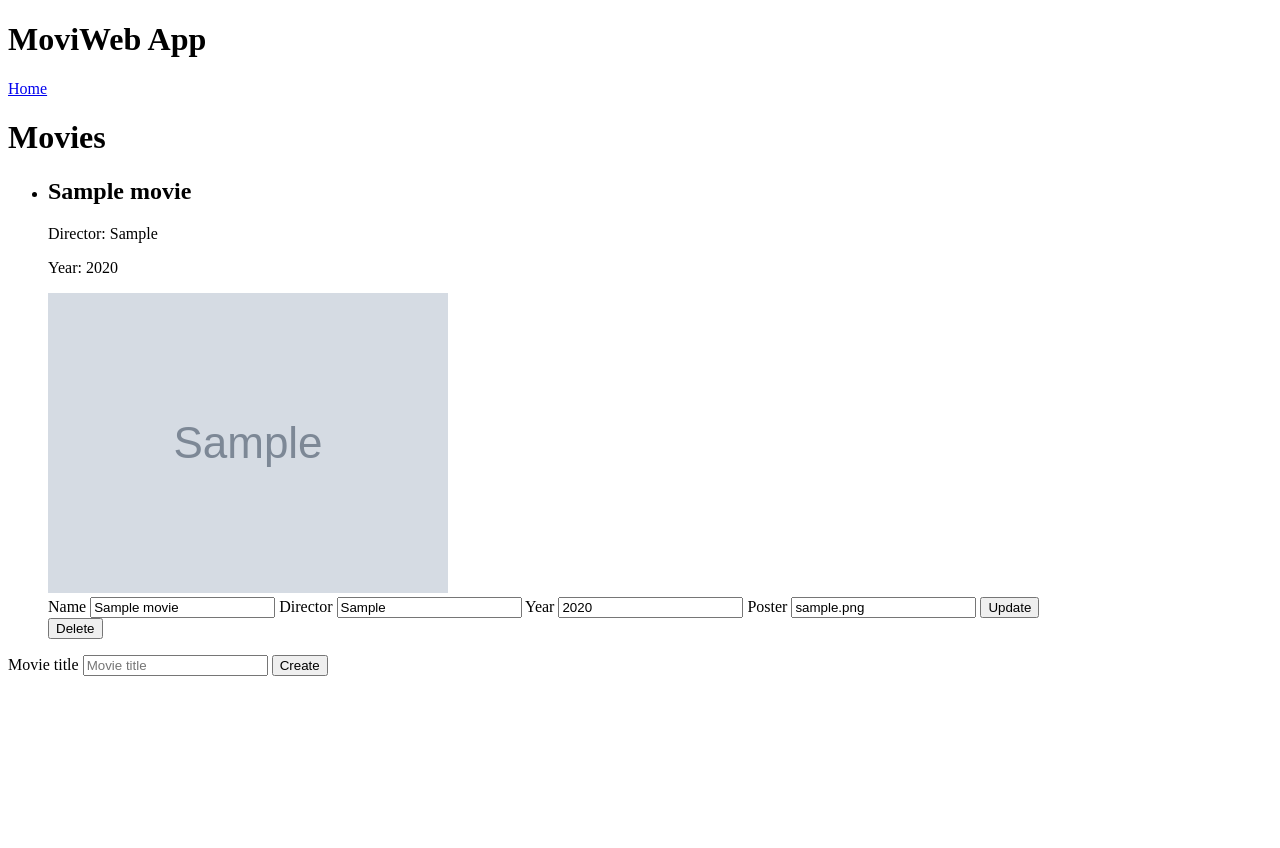
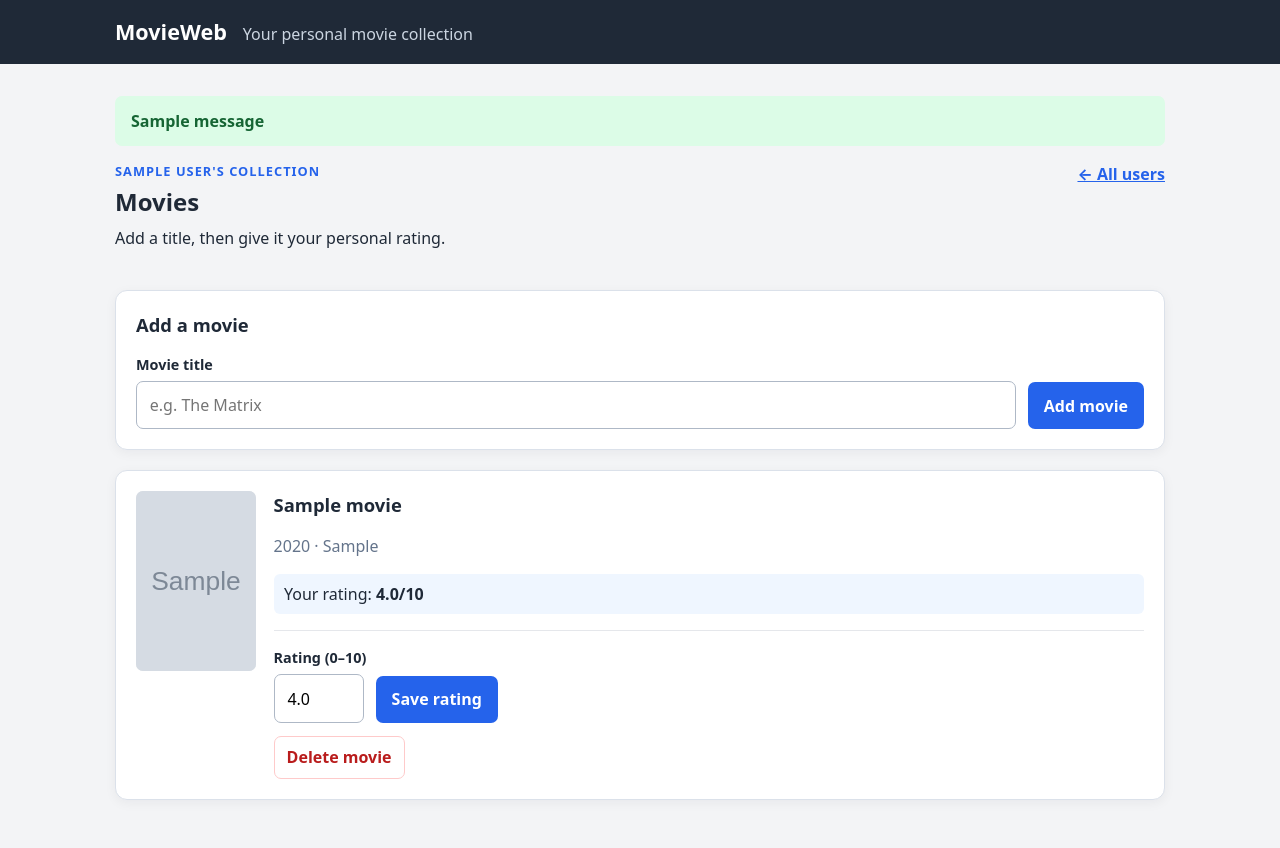
Before and after one commit to HGKlemp/MovieWebApp, a Flask app: page /users/1/movies in a window 1280 px wide. Before the commit the page ends 676 px from the top, so only its background shows below. Run offline with Flask 3, Linux system fonts and the light colour scheme; tables that the repository leaves empty hold one stand-in row (values such as "Sample post"); grey boxes marked "Sample" are stand-in pictures; one stand-in notice (Sample message) is shown.

Commit message:
Improve movie ratings and frontend

```diff
--- a/app.py
+++ b/app.py
@@ -1,11 +1,11 @@
 import os
 
-import requests
 from dotenv import load_dotenv
-from flask import Flask, redirect, render_template, request, url_for
+from flask import abort, flash, Flask, redirect, render_template, request, url_for
 
 from data_manager import DataManager
 from models import Movie, db
+from omdb_api import MovieNotFoundError, OMDbAPI, OMDbAPIError
 
 
 load_dotenv()
@@ -16,6 +16,7 @@ if not OMDB_API_KEY:
     raise RuntimeError("OMDB_API_KEY is not set.")
 
 app = Flask(__name__)
+app.config["SECRET_KEY"] = os.getenv("SECRET_KEY", "development-secret-key")
 
 basedir = os.path.abspath(os.path.dirname(__file__))
 
@@ -25,6 +26,7 @@ app.config["SQLALCHEMY_TRACK_MODIFICATIONS"] = False
 
 db.init_app(app)
 data_manager = DataManager()
+movie_api = OMDbAPI(OMDB_API_KEY)
 
 
 @app.route("/")
@@ -44,18 +46,28 @@ def list_users():
 @app.route("/users", methods=["POST"])
 def create_user():
     """Create a new user and redirect to the start page."""
-    name = request.form.get("name")
+    name = request.form.get("name", "").strip()
+    if not name:
+        flash("Please enter a user name.", "error")
+        return redirect(url_for("index"))
+
     data_manager.create_user(name)
+    flash(f"User {name} was created.", "success")
     return redirect(url_for("index"))
 
 
 @app.route("/users/<int:user_id>/movies")
 def get_movies(user_id):
     """Display all movies for a specific user."""
+    user = data_manager.get_user(user_id)
+    if user is None:
+        abort(404)
+
     movies = data_manager.get_movies(user_id)
     return render_template(
         "movies.html",
         movies=movies,
+        user=user,
         user_id=user_id,
     )
 
@@ -63,42 +75,42 @@ def get_movies(user_id):
 @app.route("/users/<int:user_id>/movies", methods=["POST"])
 def add_movie(user_id):
     """Create a new movie for a specific user."""
-    title = request.form.get("name")
+    if data_manager.get_user(user_id) is None:
+        abort(404)
 
-    url = "https://www.omdbapi.com/"
-    params = {
-        "apikey": OMDB_API_KEY,
-        "t": title,
-    }
+    title = request.form.get("name", "").strip()
+    if not title:
+        flash("Please enter a movie title.", "error")
+        return redirect(url_for("get_movies", user_id=user_id))
+
+    if data_manager.movie_title_exists(user_id, title):
+        flash("This movie is already in your collection.", "error")
+        return redirect(url_for("get_movies", user_id=user_id))
 
     try:
-        response = requests.get(url, params=params, timeout=10)
-        response.raise_for_status()
-    except requests.RequestException:
-        return "OMDb API is currently unavailable.", 503
+        movie_data = movie_api.fetch_movie(title)
+    except MovieNotFoundError as error:
+        flash(str(error), "error")
+        return redirect(url_for("get_movies", user_id=user_id))
+    except OMDbAPIError as error:
+        flash(str(error), "error")
+        return redirect(url_for("get_movies", user_id=user_id))
 
-    try:
-        movie_data = response.json()
-    except ValueError:
-        return "Invalid response from OMDb API.", 502
-
-    if movie_data.get("Response") == "False":
-        return "Movie not found.", 404
-
-    year_text = movie_data.get("Year")
-
-    if not year_text or not year_text.isdigit():
-        return "Invalid movie year from OMDb API.", 502
+    if data_manager.movie_title_exists(user_id, movie_data["name"]):
+        flash("This movie is already in your collection.", "error")
+        return redirect(url_for("get_movies", user_id=user_id))
 
     movie = Movie(
-        name=movie_data.get("Title"),
-        director=movie_data.get("Director"),
-        year=int(year_text),
-        poster_url=movie_data.get("Poster"),
+        name=movie_data["name"],
+        director=movie_data["director"],
+        year=movie_data["year"],
+        poster_url=movie_data["poster_url"],
+        rating=0.0,
         user_id=user_id,
     )
 
     data_manager.add_movie(movie)
+    flash(f'{movie.name} was added.', "success")
 
     return redirect(url_for("get_movies", user_id=user_id))
 
@@ -108,20 +120,21 @@ def add_movie(user_id):
     methods=["POST"],
 )
 def update_movie(user_id, movie_id):
-    """Update an existing movie and redirect to the movie list."""
-    name = request.form.get("name")
-    director = request.form.get("director")
-    year = request.form.get("year")
-    poster_url = request.form.get("poster_url")
+    """Update only the personal rating of an existing movie."""
+    try:
+        rating = float(request.form.get("rating", ""))
+    except ValueError:
+        flash("Please enter a valid rating.", "error")
+        return redirect(url_for("get_movies", user_id=user_id))
 
-    data_manager.update_movie(
-        movie_id,
-        name,
-        director,
-        year,
-        poster_url,
-    )
+    if not 0 <= rating <= 10:
+        flash("The rating must be between 0 and 10.", "error")
+        return redirect(url_for("get_movies", user_id=user_id))
 
+    if not data_manager.update_movie_rating(user_id, movie_id, rating):
+        abort(404)
+
+    flash("Rating updated.", "success")
     return redirect(url_for("get_movies", user_id=user_id))
 
 
@@ -131,8 +144,10 @@ def update_movie(user_id, movie_id):
 )
 def delete_movie(user_id, movie_id):
     """Delete a movie and redirect to the movie list."""
-    data_manager.delete_movie(movie_id)
+    if not data_manager.delete_movie(user_id, movie_id):
+        abort(404)
 
+    flash("Movie deleted.", "success")
     return redirect(url_for("get_movies", user_id=user_id))
 
 
--- a/static/style.css
+++ b/static/style.css
@@ -0,0 +1,111 @@
+:root {
+    color-scheme: light;
+    font-family: system-ui, -apple-system, BlinkMacSystemFont, "Segoe UI", sans-serif;
+    color: #1f2937;
+    background: #f3f4f6;
+}
+
+* { box-sizing: border-box; }
+
+body {
+    margin: 0;
+    line-height: 1.5;
+}
+
+.site-header {
+    display: flex;
+    align-items: baseline;
+    gap: 1rem;
+    padding: 1rem max(1rem, calc((100% - 1050px) / 2));
+    color: #fff;
+    background: #1f2937;
+}
+
+.brand {
+    color: #fff;
+    font-size: 1.35rem;
+    font-weight: 750;
+    text-decoration: none;
+}
+
+.site-header span { color: #cbd5e1; }
+
+.container {
+    width: min(1050px, calc(100% - 2rem));
+    margin: 0 auto;
+    padding: 2rem 0 3rem;
+}
+
+h1, h2, p { margin-top: 0; }
+h1 { margin-bottom: .35rem; }
+h2 { font-size: 1.15rem; }
+
+.page-heading { margin-bottom: 1.5rem; }
+.heading-row { display: flex; justify-content: space-between; gap: 1rem; }
+.eyebrow { margin-bottom: .2rem; color: #2563eb; font-size: .8rem; font-weight: 750; letter-spacing: .08em; text-transform: uppercase; }
+.text-link { color: #2563eb; font-weight: 650; }
+
+.panel, .movie-card {
+    margin-bottom: 1.25rem;
+    padding: 1.25rem;
+    border: 1px solid #dbe1ea;
+    border-radius: 12px;
+    background: #fff;
+    box-shadow: 0 3px 12px rgba(15, 23, 42, .05);
+}
+
+.user-list { display: flex; flex-wrap: wrap; gap: .75rem; margin: 0; padding: 0; list-style: none; }
+.inline-form, .action-row { display: flex; align-items: end; gap: .75rem; }
+.field { flex: 1; }
+
+label { display: block; margin-bottom: .35rem; font-size: .9rem; font-weight: 650; }
+input {
+    width: 100%;
+    padding: .7rem .8rem;
+    border: 1px solid #aeb8c6;
+    border-radius: 7px;
+    font: inherit;
+}
+input:focus { outline: 3px solid #bfdbfe; border-color: #2563eb; }
+
+button, .btn {
+    display: inline-block;
+    padding: .72rem 1rem;
+    border: 0;
+    border-radius: 7px;
+    color: #fff;
+    background: #2563eb;
+    font: inherit;
+    font-weight: 700;
+    text-decoration: none;
+    cursor: pointer;
+}
+button:hover, .btn:hover { background: #1d4ed8; }
+.btn-secondary { background: #475569; }
+.btn-danger { padding: .55rem .75rem; background: #fff; color: #b91c1c; border: 1px solid #fecaca; }
+.btn-danger:hover { background: #fef2f2; }
+
+.movie-grid { display: grid; grid-template-columns: repeat(auto-fit, minmax(300px, 1fr)); gap: 1.25rem; }
+.movie-card { display: grid; grid-template-columns: 120px 1fr; gap: 1.1rem; margin: 0; }
+.movie-card img, .poster-placeholder { width: 120px; height: 180px; border-radius: 7px; object-fit: cover; background: #e5e7eb; }
+.poster-placeholder { display: grid; place-items: center; padding: 1rem; color: #64748b; text-align: center; }
+.movie-content { display: flex; min-width: 0; flex-direction: column; justify-content: space-between; }
+.movie-meta { color: #64748b; }
+.rating-display { padding: .5rem .65rem; border-radius: 6px; background: #eff6ff; }
+.movie-actions { border-top: 1px solid #e5e7eb; padding-top: 1rem; }
+.rating-form { margin-bottom: .8rem; }
+.rating-form input { max-width: 90px; }
+
+.message { padding: .8rem 1rem; border-radius: 7px; font-weight: 650; }
+.message-success { color: #166534; background: #dcfce7; }
+.message-error { color: #991b1b; background: #fee2e2; }
+.empty-state { color: #64748b; }
+
+@media (max-width: 600px) {
+    .site-header span { display: none; }
+    .heading-row, .inline-form { align-items: stretch; flex-direction: column; }
+    .movie-card { grid-template-columns: 90px 1fr; }
+    .movie-card img, .poster-placeholder { width: 90px; height: 135px; }
+    .action-row { align-items: stretch; flex-direction: column; }
+    .rating-form input { max-width: none; }
+}
--- a/templates/base.html
+++ b/templates/base.html
@@ -4,7 +4,7 @@
     <meta charset="UTF-8">
     <meta name="viewport" content="width=device-width, initial-scale=1.0">
 
-    <title>MoviWeb App</title>
+    <title>MovieWeb App</title>
 
     <link
         rel="stylesheet"
@@ -13,15 +13,18 @@
 </head>
 
 <body>
-    <header>
-        <h1>MoviWeb App</h1>
+    <header class="site-header">
+        <a class="brand" href="{{ url_for('index') }}">MovieWeb</a>
+        <span>Your personal movie collection</span>
     </header>
 
-    <nav>
-        <a href="{{ url_for('index') }}">Home</a>
-    </nav>
+    <main class="container">
+        {% with messages = get_flashed_messages(with_categories=true) %}
+            {% for category, message in messages %}
+                <p class="message message-{{ category }}">{{ message }}</p>
+            {% endfor %}
+        {% endwith %}
 
-    <main class="container">
         {% block content %}{% endblock %}
     </main>
 </body>
--- a/templates/movies.html
+++ b/templates/movies.html
@@ -1,97 +1,65 @@
 {% extends "base.html" %}
 
 {% block content %}
-<h1>Movies</h1>
+<section class="page-heading heading-row">
+    <div>
+        <p class="eyebrow">{{ user.name }}'s collection</p>
+        <h1>Movies</h1>
+        <p>Add a title, then give it your personal rating.</p>
+    </div>
+    <a class="text-link" href="{{ url_for('index') }}">← All users</a>
+</section>
 
-<ul class="movie-list">
+<section class="panel form-panel">
+    <h2>Add a movie</h2>
+    <form class="inline-form" action="{{ url_for('add_movie', user_id=user_id) }}" method="post">
+        <div class="field">
+            <label for="name">Movie title</label>
+            <input id="name" type="text" name="name" placeholder="e.g. The Matrix" required>
+        </div>
+        <button type="submit">Add movie</button>
+    </form>
+</section>
+
+<section class="movie-grid" aria-label="Movie collection">
     {% for movie in movies %}
-        <li class="movie-entry">
-            <h2>{{ movie.name }}</h2>
+        <article class="movie-card">
+            {% if movie.poster_url %}
+                <img src="{{ movie.poster_url }}" alt="Poster for {{ movie.name }}">
+            {% else %}
+                <div class="poster-placeholder">No poster available</div>
+            {% endif %}
 
-            <p>Director: {{ movie.director }}</p>
-            <p>Year: {{ movie.year }}</p>
+            <div class="movie-content">
+                <div>
+                    <h2>{{ movie.name }}</h2>
+                    <p class="movie-meta">{{ movie.year }} · {{ movie.director }}</p>
+                    <p class="rating-display">
+                        {% if movie.rating > 0 %}
+                            Your rating: <strong>{{ "%.1f"|format(movie.rating) }}/10</strong>
+                        {% else %}
+                            Not rated yet
+                        {% endif %}
+                    </p>
+                </div>
 
-            <img
-                src="{{ movie.poster_url }}"
-                alt="Poster for {{ movie.name }}"
-            >
+                <div class="movie-actions">
+                    <form class="rating-form" action="{{ url_for('update_movie', user_id=user_id, movie_id=movie.id) }}" method="post">
+                        <label for="rating_{{ movie.id }}">Rating (0–10)</label>
+                        <div class="action-row">
+                            <input id="rating_{{ movie.id }}" type="number" name="rating" min="0" max="10" step="0.1" value="{{ movie.rating }}" required>
+                            <button type="submit">Save rating</button>
+                        </div>
+                    </form>
 
-            <form
-                action="{{ url_for(
-                    'update_movie',
-                    user_id=user_id,
-                    movie_id=movie.id
-                ) }}"
-                method="post"
-            >
-                <label for="update_name_{{ movie.id }}">Name</label>
-                <input
-                    id="update_name_{{ movie.id }}"
-                    type="text"
-                    name="name"
-                    value="{{ movie.name }}"
-                    required
-                >
-
-                <label for="update_director_{{ movie.id }}">
-                    Director
-                </label>
-                <input
-                    id="update_director_{{ movie.id }}"
-                    type="text"
-                    name="director"
-                    value="{{ movie.director }}"
-                    required
-                >
-
-                <label for="update_year_{{ movie.id }}">Year</label>
-                <input
-                    id="update_year_{{ movie.id }}"
-                    type="number"
-                    name="year"
-                    value="{{ movie.year }}"
-                    required
-                >
-
-                <label for="update_poster_url_{{ movie.id }}">
-                    Poster
-                </label>
-                <input
-                    id="update_poster_url_{{ movie.id }}"
-                    type="text"
-                    name="poster_url"
-                    value="{{ movie.poster_url }}"
-                    required
-                >
-
-                <button type="submit">Update</button>
-            </form>
-
-            <form
-                action="{{ url_for(
-                    'delete_movie',
-                    user_id=user_id,
-                    movie_id=movie.id
-                ) }}"
-                method="post"
-            >
-                <button type="submit">Delete</button>
-            </form>
-        </li>
+                    <form action="{{ url_for('delete_movie', user_id=user_id, movie_id=movie.id) }}" method="post">
+                        <button class="btn-danger" type="submit">Delete movie</button>
+                    </form>
+                </div>
+            </div>
+        </article>
     {% else %}
-        <li>No movies found.</li>
+        <div class="panel empty-state">No movies yet. Add the first title above.</div>
     {% endfor %}
-</ul>
-
-<form action="{{ url_for('add_movie', user_id=user_id) }}" method="post">
-    <label for="name">Movie title</label>
-    <input
-        id="name"
-        type="text"
-        name="name"
-        placeholder="Movie title"
-        required
-    >
-    <button type="submit">Create</button>
-</form>
+</section>
 {% endblock %}
```
Also changed, not shown: data_manager.py (+40 -13 lines), models.py (+6 -1 lines), omdb_api.py (added, +57 -0 lines), templates/index.html (+20 -15 lines), README.md.
